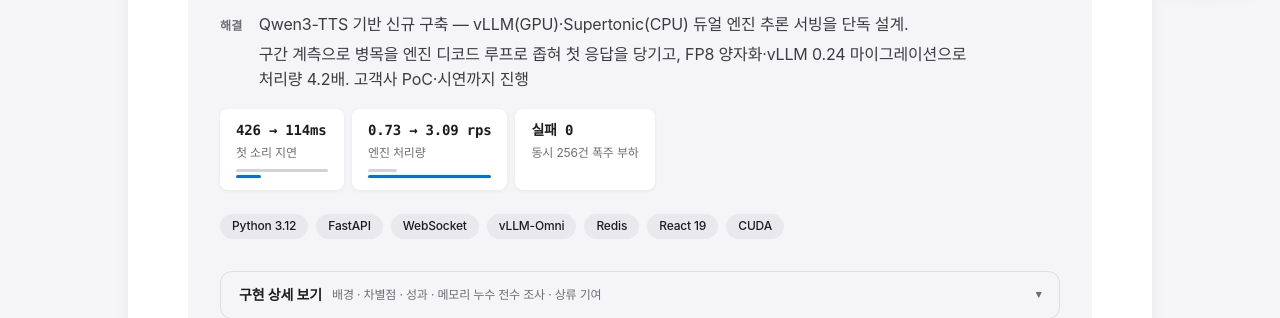
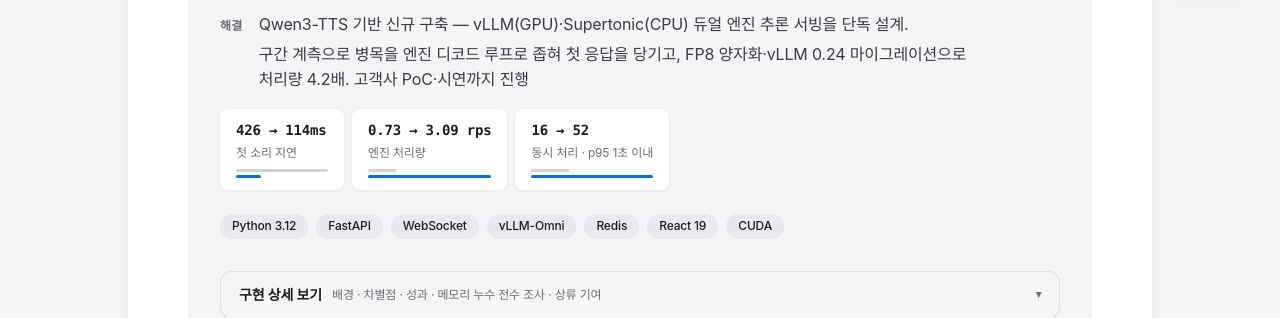
Before and after one commit to ckc5800/ckc5800.github.io, a Jekyll site: the page built from projects.html, in a window 1280 px wide and 900 px high, scrolled down 1132 px. Shown: the part 138-456 px from the top of the window. Built offline with Jekyll 4.4.1, drawn with Linux system fonts in a browser that asks for light colours; some web fonts are replaced.

Commit message:
TTS 2026.09~10 반영 — 최대 동시 처리 16 → 52 · 점검 종결 대조 · 반증된 판단 2건
TTS 저장소를 다시 받았다. 원격 설정이 main 만 받아오고 있어 작업 브랜치
05-29 의 429커밋(09-17~10-07)이 그동안 안 들어왔던 것을 바로잡은 뒤 반영한다.
1차 출처는 최대N_확정_종합보고서(09-30)·감사 종결 대조(10-02)·인수인계서·
첫재생 레버 종합·prefix 그래프 A/B 다.

- 차별점 ③을 9월 확정 캠페인으로 교체: 혼합 16음성 closed-loop, 첫 오디오 p95
  기준 최적 동시 28 · 마지노선 52 (같은 방식으로 잰 캠페인 전 8·16 의 약 3배),
  WS 48. 레버별 몫은 같은 시간대 교대 A/B 쌍으로만 — temperature 0.9 −37~41%,
  컴파일 −6~7%, CCF 6 −4~8%, CLC 4 비용 +0~8%. 동시 24 기준 973 → 554ms(−43%),
  단계 곱 추정과 2% 안에서 일치. 8시간 소크 45.3만 건 불량 0.02%.
  같은 캠페인에서 잡은 기계음(ref 문맥 2초 → 0.16초 부작용)·컴파일 함정
  (배치 정확 일치·재컴파일 한도 8)·측정 무효 처리(백프레셔 503)도 함께.
- 대표 지표 '실패 0'(07-20)을 '16 → 52'로, 홈 카드도 같은 지표로.
- 무음 붕괴 후속: temperature 0.5 → 0.9 로 불량 0.93 → 0.17%, 화자 유사도 상승.
- 점검 체계: 리포트 89건·HIGH 39·기각 75건·유닛 206 → 511 로 갱신하고,
  결함 502건을 HEAD 와 재대조해 수정 11%였다는 종결 대조를 넣었다
  (야간 수정 루틴이 8월 말 빠진 것이 원인). 이전 서술의 낙관을 걷어냈다.
- 틀린 판단 2건 추가: '첫 재생 소프트웨어 레버 소진'(나흘 뒤 반증),
  '설정으로는 상향 불가·수평 확장뿐'(9월 3배로 반증).
- 엔진 판독 후속: prefix 그래프 교정 서버 A/B 기각, Soniox 호환 계층 추가.

이력서는 용량 줄을 9월 확정치로, 점검 줄을 종결 대조로 바꾸고 32개 언어 줄을
기능 확장 줄에 흡수해 3쪽을 유지했다.

Co-Authored-By: Claude Opus 5.5 <noreply@anthropic.com>

```diff
--- a/index.html
+++ b/index.html
@@ -32,7 +32,7 @@ description: AI Inference/Serving Engineer 이윤선의 포트폴리오 — TTS
             <div class="metrics">
                 <div class="metric"><span class="metric-value">426 → 114ms</span><span class="metric-label">첫 소리 지연</span></div>
                 <div class="metric"><span class="metric-value">0.73 → 3.09 rps</span><span class="metric-label">플랫폼 엔진 처리량</span></div>
-                <div class="metric"><span class="metric-value">1,943 → 985ms</span><span class="metric-label">레거시 API TTFB</span></div>
+                <div class="metric"><span class="metric-value">16 → 52</span><span class="metric-label">동시 처리 · p95 1초 이내</span></div>
             </div>
             <div class="tech-tags">
                 <span class="tech-tag">FastAPI</span>
--- a/projects.html
+++ b/projects.html
@@ -142,7 +142,7 @@ description: 실무 12건과 개인 연구 9건의 프로젝트 기록 — 문
     <div class="metrics">
         <div class="metric"><span class="metric-value">426 → 114ms</span><span class="metric-label">첫 소리 지연</span></div>
         <div class="metric"><span class="metric-value">0.73 → 3.09 rps</span><span class="metric-label">엔진 처리량</span></div>
-        <div class="metric"><span class="metric-value">실패 0</span><span class="metric-label">동시 256건 폭주 부하</span></div>
+        <div class="metric"><span class="metric-value">16 → 52</span><span class="metric-label">동시 처리 · p95 1초 이내</span></div>
     </div>
     <div class="tech-tags">
         <span class="tech-tag">Python 3.12</span>
@@ -175,11 +175,14 @@ description: 실무 12건과 개인 연구 9건의 프로젝트 기록 — 문
         <li><span class="sentence">안정성도 질적 전환.</span><span class="sentence"><strong>conc16 진입 시 엔진 사망(3회 재현)하던 것이 conc48 무오류(1,500+ 요청)로</strong></span></li>
     </ul>
 
-    <p class="point"><strong>③ 용량 한계 실측</strong> — 동시 몇 명까지 받을 수 있는지를 숫자로 확정.</p>
-    <ul class="detail-list">
-        <li><span class="sentence">burst 스윕으로 SLA 확립.</span><span class="sentence">TTFB <strong>≤500ms 동시 15 · ≤1000ms 동시 30</strong>, 수용 한계 36 (실링 약 40)</span></li>
-        <li><span class="sentence">판정 기준은 지연이 아닌 <strong>RTF 여유</strong>.</span><span class="sentence">코덱 좌측 컨텍스트를 조정해 N30 RTF 0.91 → 0.71 확보, N40은 0.96~1.04로 마진이 사라지는 것을 확인하고 운영값을 실링 -1 티어(36)로 결정</span></li>
-        <li><span class="sentence">자원 축도 함께 실측.</span><span class="sentence">per-stage VRAM · 컨테이너별 CPU/메모리 피크 · GPU 온도와 SM 클럭까지 기록해 열 스로틀링 드리프트를 측정 오염과 구분</span></li>
+    <p class="point"><strong>③ 최대 동시 처리 확정</strong> — 운영 조건 그대로, 음질을 지키는 선에서 몇 명까지 받을 수 있는지를 확정.</p>
+    <ul class="detail-list">
+        <li><span class="sentence">한국어 음성 16종 혼합 · 응답 완료 즉시 다음 요청(closed-loop) · 캐시 우회로 재고, 판정은 첫 오디오 도착 p95 로 했다.</span><span class="sentence"><strong>최적(≤600ms) 동시 28 · 마지노선(≤1초) 동시 52</strong> — 같은 방식으로 잰 캠페인 전(8 · 16)의 약 3배. WebSocket 경로 마지노선은 48</span></li>
+        <li><span class="sentence">레버마다 몫을 <strong>같은 시간대 교대 A/B 쌍</strong>으로만 분리했다(다른 날짜끼리 절대값 비교 금지).</span><span class="sentence">temperature 0.9 <strong>−37~41%</strong> &gt; stage1 컴파일 −6~7% ≈ 청크 6프레임 −4~8%, 음질을 되살린 코덱 문맥 4는 비용 +0~8%. 동시 24 기준 누적 <strong>973 → 554ms(−43%)</strong>, 단계 효과를 곱한 추정 567과 실측이 2% 안에서 맞았다</span></li>
+        <li><span class="sentence">8시간 소크(동시 52, <strong>45.3만 건</strong>)에서 시간대별 p95 940~947ms · 불량 0.02% · 열화 추세 없음.</span><span class="sentence">음질은 14세트 자동 판정으로 동등 범위 확인(화자 유사도 0.945~0.954 · CER p95 0.07~0.14)</span></li>
+        <li><span class="sentence">속도를 올리다 생긴 음질 문제를 먼저 잡았다 — 블라인드 청감에서 "음절마다 기계음"이 보고돼 추적하니, 코덱 문맥을 줄인 채택이 <strong>의식적으로 정한 적 없는 화자 참조 길이까지 2초 → 0.16초로</strong> 끌고 내려간 부작용이었다.</span><span class="sentence">청크 경계 스펙트럼 변화량으로 계량하고, 블라인드 24쌍에서 화자 참조를 되돌린 안이 7:0(p=0.02)으로 원인을 확정.</span><span class="sentence">그 안은 RTF +14~27% 비용으로 기각하고, 6:1 이던 문맥 4를 채택</span></li>
+        <li><span class="sentence">컴파일 함정 둘 — 그래프는 배치가 <strong>정확히 일치</strong>해야 적중하는데 초안 목록이 배치 3·5를 빠뜨렸고, torch 기본 재컴파일 한도 8을 넘은 형상은 <strong>조용히 일반 그래프로 떨어지면서 적중으로 집계</strong>됐다.</span><span class="sentence">형상을 바로잡은 컴파일 도입으로 보코더 그래프 적중률 58 → 99%</span></li>
+        <li><span class="sentence">무효는 무효로 적었다 — 동시 60·64는 요청 97%가 API 백프레셔 503이라 엔진 한계가 아니라 <strong>측정 무효</strong>로 처리.</span><span class="sentence">자원 축(스테이지별 VRAM · CPU/메모리 피크 · GPU 온도와 SM 클럭)도 함께 기록해 열 스로틀링을 측정 오염과 구분</span></li>
     </ul>
 
     <p class="point"><strong>④ 지표를 바꾸자 드러난 첫 소리 지연</strong> — 빠르다고 재고 있던 숫자가 체감과 다른 것을 먼저 고쳤다.</p>
@@ -197,7 +200,7 @@ description: 실무 12건과 개인 연구 9건의 프로젝트 기록 — 문
         <li><span class="sentence">부하 테스트를 3층으로 설계 — 스모크(생사 확인) → 순간 폭주(동시 4~256 워커가 같은 순간 도착) → 지속 부하(Poisson 도착 모사, 텍스트 길이 3종·화자 5명·캐시 히트 30% 반영, 시나리오별 3분).</span><span class="sentence"><strong>256건이 같은 순간 도착하는 폭주에도 실패 0</strong>, 지속 부하 <strong>TTFB p50 70ms</strong>(p95 219 · p99 292ms) · 최대 처리량 <strong>8.7 rps</strong> (2026.07.20 실측)</span></li>
         <li>32개 언어 지원 단일 플랫폼 (vLLM 10개 · Supertonic 31개 · 중복 제외 32개)</li>
         <li>ITN 정규화 정확도 50.1% → 70.9% (검증셋 기준)</li>
-        <li><span class="sentence">같은 GPU에서 <strong>burst p95 TTFB 1,008ms → 652ms</strong> (동시 20 기준). ≤500ms는 달성 불가에서 동시 15로, ≤1000ms는 20~25에서 30으로 올랐다.</span><span class="sentence">동시 스트림 수용 한계 36 실측 (2026.07 말)</span></li>
+        <li><span class="sentence">같은 GPU에서 <strong>burst p95 TTFB 1,008ms → 652ms</strong> (동시 20 기준). ≤500ms는 달성 불가에서 동시 15로, ≤1000ms는 20~25에서 30으로 올랐다.</span><span class="sentence">동시 스트림 수용 한계 36 실측 (2026.07 말) — 이후 9월 확정 캠페인에서 마지노선 52 · 동시 한도 56으로 상향(차별점 ③)</span></li>
         <li>TTFB 경로의 순차 Redis 왕복을 16회에서 13회로 줄이고, 문장 캐시는 일괄 조회로 바꿔 N왕복을 1왕복으로</li>
     </ul>
 
@@ -208,6 +211,7 @@ description: 실무 12건과 개인 연구 9건의 프로젝트 기록 — 문
         <li><span class="sentence">하필 운영 기본값(0.5)이 음성 A 곡선의 최악점이었다.</span><span class="sentence">발현 조건은 부하 — 동시성 1 에서는 세 음성이 구분되지 않고 동시 8 에서만 운영 순위가 재현됨</span></li>
         <li><span class="sentence">"조용한 화자를 복제해 무음으로 오판정된다"는 가설은 <strong>기각</strong>.</span><span class="sentence">붕괴 구간의 최대 RMS 가 19~51 로 판정 문턱 104 에 한참 못 미쳐, 문턱을 낮추는 쪽은 무음 송출을 부르는 길이었다</span></li>
         <li><span class="sentence">조건당 n=48 로 낸 10.4% 가 n=300 에서 5.7% 로 내려앉았다.</span><span class="sentence">이 저장소에서 소표본 결론이 뒤집힌 <strong>다섯 번째</strong> 사례라, 붕괴율 판정은 조건당 최소 n=300 을 규칙으로 못 박음</span></li>
+        <li><span class="sentence">분석 결과로 운영 기본 temperature 를 <strong>0.5 → 0.9</strong>로 바꿨다(2026.09).</span><span class="sentence">불량 <strong>0.93 → 0.17%</strong>, 첫 오디오 p95 −37~41%, 화자 유사도 0.9426 → 0.9522 — 저온에서 잦던 붕괴의 대기·재시도가 꼬리를 만들고 있던 것으로 판단</span></li>
     </ul>
 
     <h4 class="detail-head">파라미터 전수 스크리닝과 측정 기준 고정 (2026.09)</h4>
@@ -220,14 +224,15 @@ description: 실무 12건과 개인 연구 9건의 프로젝트 기록 — 문
         <li><span class="sentence">관측은 운영 코드를 고치지 않고 붙였다.</span><span class="sentence">인터프리터 시작 훅으로 프로브를 주입해 첫 청크 타임라인과 이벤트 루프 정지를 기록 — 엔진·API 코드 무수정</span></li>
     </ul>
 
-    <h4 class="detail-head">매일 도는 코드베이스 심층 점검 (2026.08~09)</h4>
+    <h4 class="detail-head">매일 도는 코드베이스 심층 점검 (2026.08~10)</h4>
     <ul class="detail-list">
         <li><span class="sentence">혼자 만든 시스템이라 리뷰어가 없다는 것이 가장 큰 위험이었다.</span><span class="sentence">도메인을 11개(엔진·보안·인프라·네트워크·API 계약·관측·데이터 정합·동시성·합성 E2E·백로그·첫재생 지연)로 나누고 <strong>하루 3회 한 도메인씩</strong> 심층 점검하는 에이전트 러너를 스케줄러에 걸어 약 3.7일에 한 바퀴를 돌렸다</span></li>
-        <li><span class="sentence">2026.08.18 ~ 09.16 동안 <strong>리포트 53건</strong>.</span><span class="sentence">원장에 집계된 51회분 기준으로 <strong>HIGH 34 · MED 141 · LOW 125 · TRIVIAL 33</strong>, 성격으로 구현 결함·설계 지적·개선·신규 기능 네 층으로 분류</span></li>
-        <li><span class="sentence">규칙 두 개를 못 박았다 — <strong>결함 주장은 실행으로 확증</strong>(코드 읽기만으로는 보고하지 않음), <strong>내가 세운 가설도 틀리면 그대로 기록</strong>.</span><span class="sentence">그렇게 스스로 기각한 가설·리드가 <strong>63건</strong>으로, 이쪽이 실제 결함 목록만큼 쓸모 있었다</span></li>
+        <li><span class="sentence">2026.08.18 ~ 10.07 동안 <strong>리포트 89건</strong>.</span><span class="sentence">원장에 집계된 88회분 기준으로 <strong>HIGH 39 · MED 214 · LOW 196 · TRIVIAL 63</strong>, 성격으로 구현 결함·설계 지적·개선·신규 기능 네 층으로 분류</span></li>
+        <li><span class="sentence">규칙 두 개를 못 박았다 — <strong>결함 주장은 실행으로 확증</strong>(코드 읽기만으로는 보고하지 않음), <strong>내가 세운 가설도 틀리면 그대로 기록</strong>.</span><span class="sentence">그렇게 스스로 기각한 가설·리드가 <strong>75건</strong>으로, 이쪽이 실제 결함 목록만큼 쓸모 있었다</span></li>
         <li><span class="sentence">미수정 항목은 다음 회차 리포트에 "이월 N건 전부 미수정 지속"으로 따라붙게 해, 조용히 사라지지 않도록 원장을 유지</span></li>
         <li><span class="sentence">실행으로 확증한 예 — <strong>백업은 돌고 있는데 복구는 되지 않는 상태</strong>를 실제 컨테이너로 재현(복원 명령이 성공 코드를 반환하면서 운영 DB를 바꾸지 않음), 캐시가 잘못 변환된 오디오를 <strong>만료 없이 영구 적재</strong>하던 경로, 긴 입력의 말미 9%가 조용히 잘리던 길이 상한 충돌</span></li>
-        <li><span class="sentence">발견을 밤에 고치는 루틴을 함께 돌렸다 — 수정마다 회귀 핀을 붙여 유닛 스위트가 점검 기간에 <strong>206 → 264개</strong>로 늘었다.</span><span class="sentence">야간 루틴 커밋은 2026.07~08 구간 32건, 그중 점검 기간과 겹치는 것이 9건</span></li>
+        <li><span class="sentence"><strong>찾는 것과 고치는 것은 다른 일</strong>이었다 — 리포트 87건의 구현 결함 502건을 현재 코드와 다시 대조하니 <strong>고쳐진 것은 55건(11%)</strong>, 미해결 HIGH 가 23건이었다.</span><span class="sentence">원인도 찾았다 — 발견을 밤에 고치던 루틴(2026.07~08, 32커밋)이 8월 말 스케줄러에서 빠진 뒤로 결함은 쌓이기만 했다</span></li>
+        <li><span class="sentence">대조는 도메인별 읽기 전용 에이전트 6개가 리포트의 인용 코드를 현재 HEAD 에서 다시 열고, 수정 커밋을 이력 검색으로 찾는 방식으로 — 부분 수정은 미해결로 둠.</span><span class="sentence">이후 수정은 구 코드 재현 → 수정 → 실엔진 비회귀 순으로 진행(적대적 감사 결함 21커밋). 점검 기간 동안 유닛 스위트는 <strong>206 → 511개</strong></span></li>
     </ul>
 
     <h4 class="detail-head">엔진 내부 판독 — 성능 여지 목록 (2026.09)</h4>
@@ -237,6 +242,7 @@ description: 실무 12건과 개인 연구 9건의 프로젝트 기록 — 문
         <li><span class="sentence">캡처된 그래프 모양이 실제 입력과 어긋나 <strong>29~33% 패딩</strong>으로 낭비되던 것을 찾아, 캡처 길이를 실측 주력 윈도로 교체하면 패딩 0에 메모리는 중립임을 확인</span></li>
         <li><span class="sentence">샘플링 꼬리가 CUDA 그래프 밖에 있어 프레임당 약 120번의 커널 실행이 쌓이는 구조를 마이크로벤치로 계량 — 배치와 무관하게 프레임당 2~3ms로, 토큰 시간의 <strong>약 29%</strong></span></li>
         <li><span class="sentence">결론을 쓰기 전에 <strong>측정의 유효 범위부터 적었다</strong>.</span><span class="sentence">로컬 GPU는 fp8 가속 경로를 못 타 지연 수치가 무효이고 기준선 자체가 ±30% 흔들려, 서버로 옮길 수 있는 것은 그래프 적중률·캡처 수·VRAM 같은 GPU 무관 지표뿐임을 먼저 명시</span></li>
+        <li><span class="sentence">목록의 후보는 서버 A/B 로 하나씩 걸렀다 — prefix 그래프 교정은 저부하(동시 28·32)에서 p95 −3~8% · 처리량 +7%였지만, 고부하(56↑)에서 <strong>청크 간격 p95 +34~44%</strong>로 나빠져 기각.</span><span class="sentence">p50·p99 는 전 구간에서 같거나 낮아 판정이 기준 백분위에 달려 있다는 점, 첫 컴파일 307~375초가 API 타임아웃(122초)을 넘는다는 점까지 함께 남김</span></li>
     </ul>
 
     <h4 class="detail-head">메모리 누수 전수 조사 (vLLM-Omni 엔진)</h4>
@@ -262,6 +268,8 @@ description: 실무 12건과 개인 연구 9건의 프로젝트 기록 — 문
         <li><span class="sentence">후보를 원인으로 지목하기 전에 <strong>"요청당 바이트 × 요청률 = 계측 기울기"</strong>를 대조 — ⑤를 전체 원인으로 단정했다가 실제 몫이 11%였던 오판에서 도출</span></li>
         <li><span class="sentence"><strong>RSS는 누수량이 아니라 할당자가 만진 페이지의 최고수위</strong> — 판정은 jemalloc <code>allocated</code> 카운터와 청정 부팅 기준선으로</span></li>
         <li><span class="sentence">롱런 회귀는 <strong>부하 구간과 종료 후 구간을 나눠서</strong> — 종료 시 반납 계단이 섞인 단일 회귀가 거짓 기울기를 만든 사례에서 도출</span></li>
+        <li><span class="sentence">"동시 30 첫 재생 약 1.2초는 소프트웨어로 더 못 줄인다"던 판정을 <strong>나흘 뒤 스스로 뒤집었다</strong> — 당시 스윕 범위에 코덱 문맥·청크 크기 축이 없었다.</span><span class="sentence">그 축을 25 → 12로 내리자 동시 10~30 전 구간에서 첫 재생 p95 <strong>−30~55%</strong>(9런 교차 배치, 구간 비중첩)</span></li>
+        <li><span class="sentence">같은 계열의 판단이 하나 더 있었다 — 7월 말 대규모 스윕 뒤 "설정·모델 크기로는 더 못 올리고 남은 길은 수평 확장뿐"이라 정리했지만, 9월 확정 캠페인에서 최대 동시 처리가 <strong>약 3배</strong>로 올라 반증됐다</span></li>
     </ul>
 
     <h4 class="detail-head">상류 기여 (vLLM-Omni)</h4>
@@ -310,7 +318,7 @@ description: 실무 12건과 개인 연구 9건의 프로젝트 기록 — 문
     </ul>
     <p><strong>기능 확장:</strong> 참조 음성 3~10초만으로 화자 목소리를 복제하는 ICL 기반 음성복제 기능 구현.</p>
     <ul class="detail-list">
-        <li>OpenAI TTS API 호환 인터페이스 + 기존 WebSocket 프로토콜 호환 레이어 — 외부 서비스가 코드 수정 없이 연동</li>
+        <li><span class="sentence">OpenAI TTS API 호환 인터페이스 + 기존 WebSocket 프로토콜 호환 레이어 — 외부 서비스가 코드 수정 없이 연동.</span><span class="sentence">세 번째로 Soniox TTS WebSocket 형식을 붙여, 클라이언트가 텍스트를 조각으로 흘려보내면 문장 경계마다 합성 큐에 넣고 스트림별 순서는 지키되 스트림끼리는 병렬로 처리 — PCM·μ-law·A-law·WAV, 8~48kHz, Python·TypeScript SDK 동봉</span></li>
         <li>Redis 기반 Atomic quota·분산락·Circuit Breaker 등 장애 대응 로직</li>
         <li>Whisper 기반 CER/WER 자동 품질 측정 파이프라인</li>
     </ul>
```
Also changed, not shown: 2 other files.
